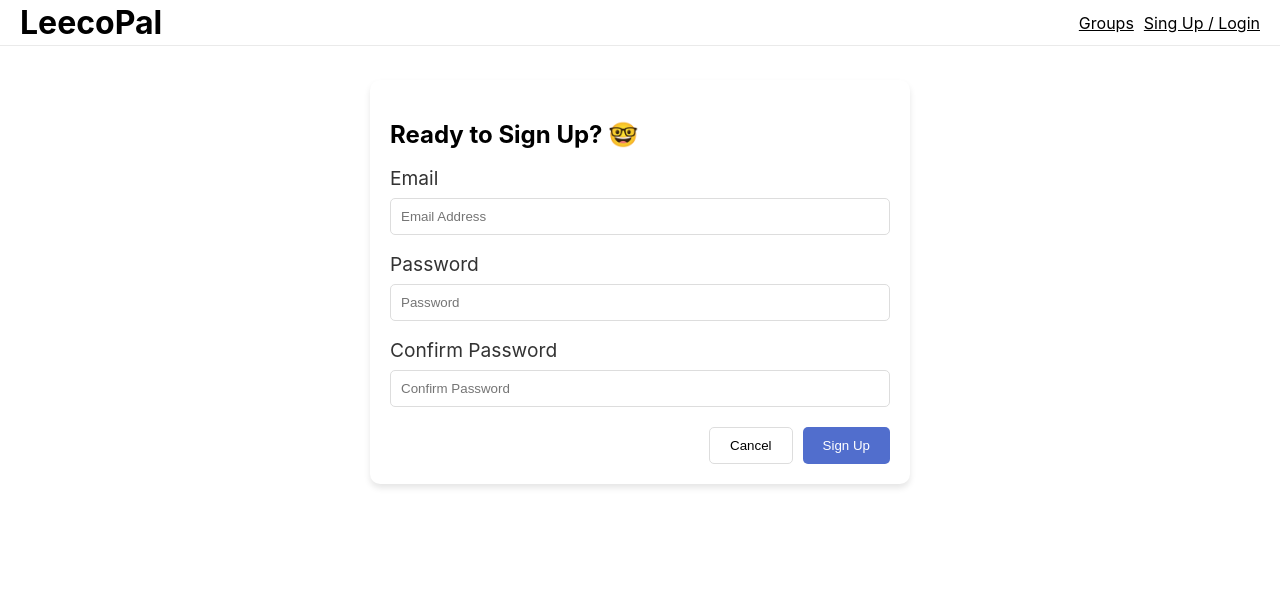
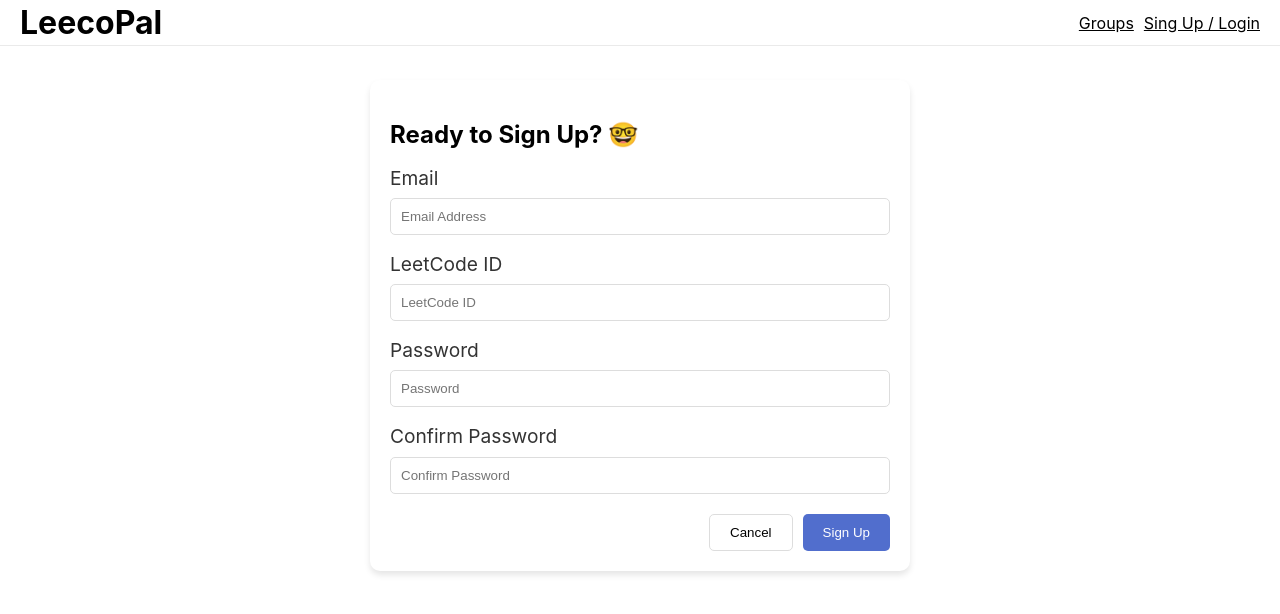
Before and after one commit to kyralu/leecopal, a React (Create React App) app: page /signup in a window 1280 px wide. Shown: the top 614 px of the page. Built offline with nearby package versions, Linux system fonts and the light colour scheme.

Commit message:
Add leetcodeId field to User model and update signup and login functionality

```diff
--- a/src/App.js
+++ b/src/App.js
@@ -1,4 +1,4 @@
-import React from 'react';
+import React, {useState} from 'react';
 import './App.css';
 import { BrowserRouter as Router, Route, Routes } from "react-router-dom";
 import Navbar from "./components/Navbar/Navbar";
@@ -8,14 +8,22 @@ import HomePage from './pages/HomePage/HomePage';
 import GroupPage from './pages/GroupPage/GroupPage';
 
 function App() {
+
+  const [email, setEmail] = useState("");
+  const [id, setId] = useState("");
+
+  const updateEmail = (email) => {
+    setEmail(email);
+  }
+
   return (
     <Router>
       <div className="App">
-        <Navbar />
+        <Navbar email={email}/>
         <div className="content">
           <Routes>
             <Route path="/" element={<HomePage />} />
-            <Route path="/login" element={<LoginPage />} />
+            <Route path="/login" element={<LoginPage onLoggedIn={updateEmail}/>} />
             <Route path="/signup" element={<SignUpPage />} />
             <Route path="/group" element={<GroupPage />} />
           </Routes>
--- a/src/pages/LoginPage/LoginPage.js
+++ b/src/pages/LoginPage/LoginPage.js
@@ -2,7 +2,7 @@ import React, { useState } from "react";
 import { useNavigate } from "react-router-dom";
 import style from "./LoginPage.module.css";
 
-export default function LoginPage() {
+export default function LoginPage({onLoggedIn}) {
   const [email, setEmail] = useState("");
   const [password, setPassword] = useState("");
   const navigate = useNavigate();
@@ -41,7 +41,6 @@ export default function LoginPage() {
 
       const result = await response.json();
       console.log("Login Successful", result);
-      alert("Login Successful");
       navigate("/group");
     } catch (e) {
       console.error("Error Occurred", e);
--- a/src/pages/SignUpPage/SignUpPage.js
+++ b/src/pages/SignUpPage/SignUpPage.js
@@ -4,6 +4,7 @@ import style from "./SignUpPage.module.css";
 
 export default function SignUpPage() {
   const [email, setEmail] = useState("");
+  const [leetcodeId, setLeetcodeId] = useState("");
   const [password, setPassword] = useState("");
   const [confirmPassword, setConfirmPassword] = useState("");
   const navigate = useNavigate();
@@ -28,6 +29,11 @@ export default function SignUpPage() {
       alert("Please enter valid email!");
       return;
     }
+    if(!leetcodeId) {
+      resetForm();
+      alert("Please enter valid LeetCode ID!");
+      return;
+    }
     if (password !== confirmPassword) {
       resetForm();
       alert("Passwords do not match.");
@@ -36,6 +42,7 @@ export default function SignUpPage() {
     const userData = {
       email,
       password,
+      leetcodeId,
     };
     try {
       const response = await fetch("http://localhost:3000/signup", {
@@ -79,6 +86,17 @@ export default function SignUpPage() {
           value={email}
           onChange={(e) => setEmail(e.target.value)}
         />
+        <label className={style.label} htmlFor="leetcodeId">
+          LeetCode ID
+        </label>
+        <input
+          type="text"
+          id="leetcodeId"
+          placeholder="LeetCode ID"
+          className={style.input}
+          value={leetcodeId}
+          onChange={(e) => setLeetcodeId(e.target.value)}
+        />
         <label className={style.label} htmlFor="password">
           Password
         </label>
```
Also changed, not shown: 2 other files (tests, documents, lock files or other folders).
